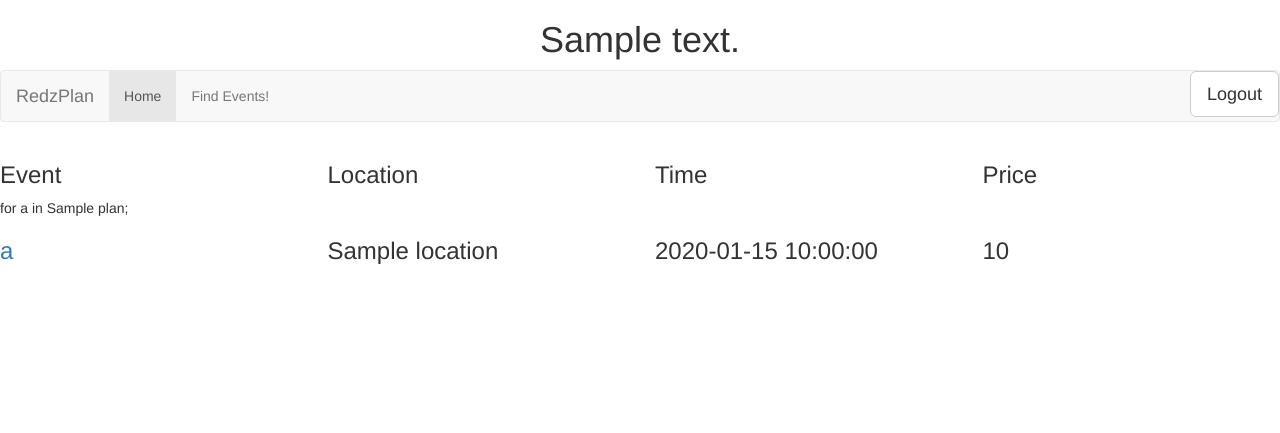
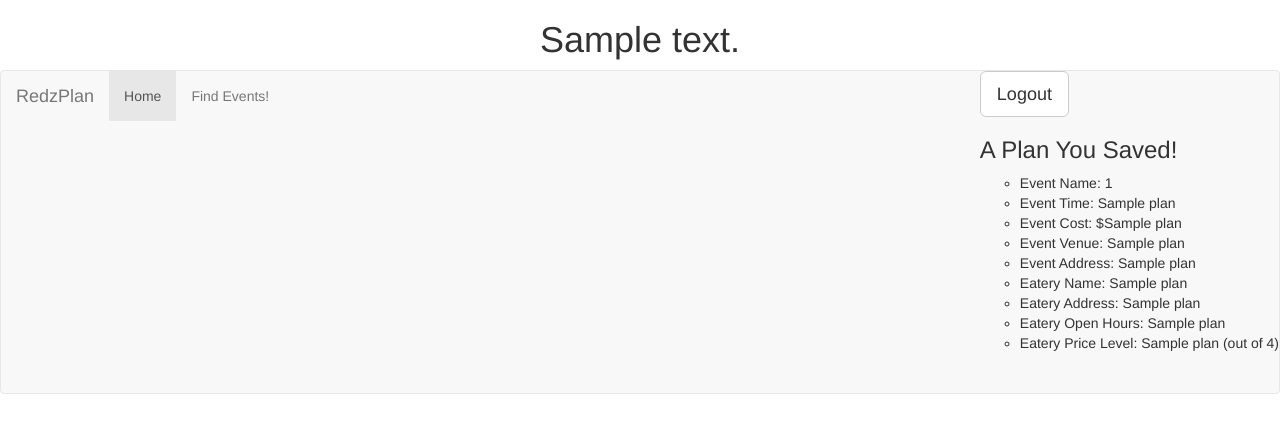
Before and after one commit to dhiraj-patel/redz, a Flask app: template templates/home.html in a window 1280 px wide. Shown: the top 433 px of the page. Run offline with Flask 2, Linux system fonts and the light colour scheme; the template is opened without the code that fills it: most values are stand-ins (such as "Sample title", 1, 10 or a date in 2020); some libraries are stand-ins or nearby versions.

Commit message:
homepage now displays all your saved plans

```diff
--- a/app.py
+++ b/app.py
@@ -15,7 +15,8 @@ def login():
 def home():
 	if 'user' in session:
 		mHome = "Welcome back " + session['user'] + "!"
-		return render_template('home.html', messageHome = mHome)
+		planList = databaseIO.getData(session['user'])
+		return render_template('home.html', messageHome = mHome, myPlans = planList)
 	else:
 		return redirect(url_for('login'))
 
--- a/templates/home.html
+++ b/templates/home.html
@@ -19,6 +19,8 @@
 		  <form action = "/logout" method = "POST">
 		 <li><button class="btn btn-default btn-lg" type = "submit" name="action">Logout</button></li>
 			  </form>
+
+	<!--
 	  </ul>
 		  </nav>
 					<div class="row">
@@ -34,4 +36,21 @@
 							<div class="col-md-3"> <h3>{{time}}</h3></div>
 							<div class="col-md-3"> <h3>{{price}}</h3></div>
 						</div>
-    </nav></body></html>
+	</nav>-->
+	{% for plan in myPlans %}
+	<h3>A Plan You Saved!</h3>
+	<ul>
+		<li>Event Name: {{ plan[0] }}</li>
+		<li>Event Time: {{ plan[1] }}</li>
+		<li>Event Cost: ${{ plan[2] }}</li>
+		<li>Event Venue: {{ plan[3] }}</li>
+		<li>Event Address: {{ plan[4] }}</li>
+		<li>Eatery Name: {{ plan[5] }}</li>
+		<li>Eatery Address: {{ plan[6] }}</li>
+		<li>Eatery Open Hours: {{ plan[7] }}</li>
+		<li>Eatery Price Level: {{ plan[8] }} (out of 4)</li>
+	</ul>
+	<br><br>
+	{% endfor %}
+	</body>
+	</html>
--- a/templates/listFood.html
+++ b/templates/listFood.html
@@ -14,7 +14,7 @@
         <li>Name: {{ item['name'] }}</li>
         <li>Address: {{ item['address'] }}</li>
         <li>Open Hours: {{ item['time'] }}</li>
-        <li>Price Level: {{ item['price'] }}</li>
+        <li>Price Level: {{ item['price'] }} (out of 4)</li>
         <li><img src= "{{ item['logo'] }}" alt = "Logo"></li>
         <li><a href= "{{ item['url'] }}">Click for further information!</a></li>
         <button class="btn btn-success btn-lg" type = "submit" value = "actionFood"> Create Plan
--- a/templates/summary.html
+++ b/templates/summary.html
@@ -38,7 +38,7 @@
 		<li> Eatery Name: {{ planData[7] }}</li>
 		<li> Eatery Address: {{ planData[8] }}</li>
 		<li> Eatery Open Hours: {{ planData[9] }}</li>
-		<li> Eatery Price Level: {{ planData[10] }}</li>
+		<li> Eatery Price Level: {{ planData[10] }} (out of 4)</li>
 		<li> Eatery Link: {{ planData[11] }}</li>
      </ul>
 
```
Also changed, not shown: utils/databaseIO.py (+11 -2 lines), data/data.db, static/image.jpg. Lines whose indentation alone changed are shown as unchanged.
